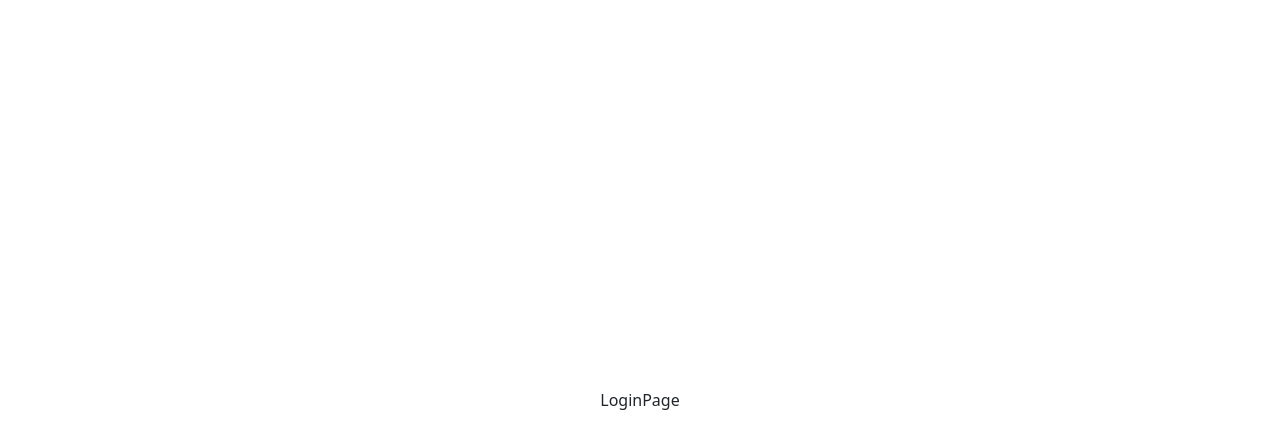
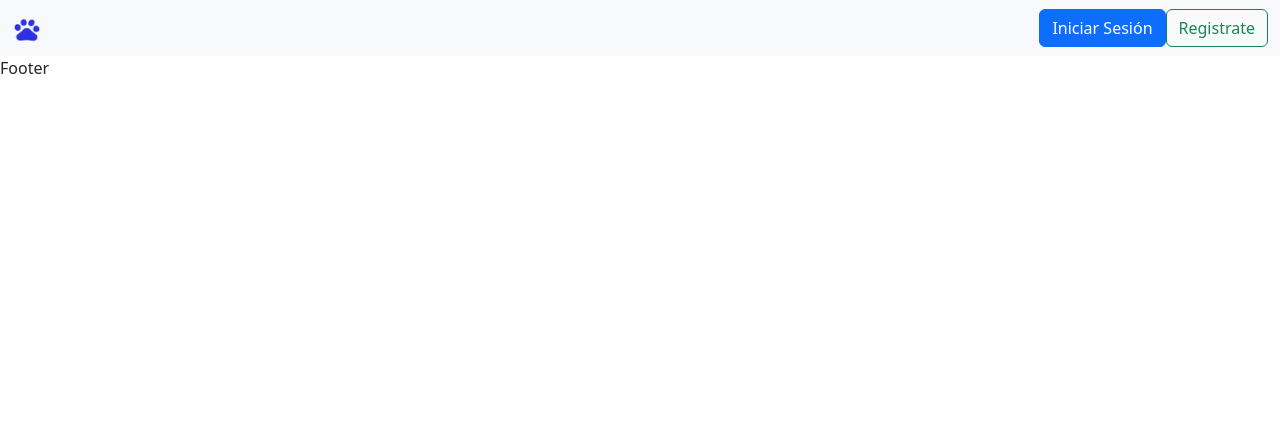
Before and after one commit to andersonNB/vet-app, a React (Vite) app: page / in a window 1280 px wide. Shown: the top 448 px of the page. Built offline with nearby package versions, Linux system fonts and the light colour scheme.

Commit message:
Redirazión componente LoginPage y Componente Home

```diff
--- a/src/App.css
+++ /dev/null
@@ -1,41 +0,0 @@
-#root {
-  max-width: 1280px;
-  margin: 0 auto;
-  padding: 2rem;
-  text-align: center;
-}
-
-.logo {
-  height: 6em;
-  padding: 1.5em;
-  will-change: filter;
-}
-.logo:hover {
-  filter: drop-shadow(0 0 2em #646cffaa);
-}
-.logo.react:hover {
-  filter: drop-shadow(0 0 2em #61dafbaa);
-}
-
-@keyframes logo-spin {
-  from {
-    transform: rotate(0deg);
-  }
-  to {
-    transform: rotate(360deg);
-  }
-}
-
-@media (prefers-reduced-motion: no-preference) {
-  a:nth-of-type(2) .logo {
-    animation: logo-spin infinite 20s linear;
-  }
-}
-
-.card {
-  padding: 2em;
-}
-
-.read-the-docs {
-  color: #888;
-}
--- /dev/null
+++ b/src/VetApp.css
@@ -0,0 +1,4 @@
+html{
+    margin: 0;
+    padding: 0;
+}
--- a/src/VetApp.jsx
+++ b/src/VetApp.jsx
@@ -1,6 +1,6 @@
 import {BrowserRouter} from 'react-router-dom';
-import reactLogo from './assets/react.svg'
-import './App.css'
+// import reactLogo from './assets/react.svg'
+// import './App.css'
 import { VetRoutes } from "./routes";
 
 function VetApp() {
--- a/src/index.css
+++ /dev/null
@@ -1,70 +0,0 @@
-:root {
-  font-family: Inter, Avenir, Helvetica, Arial, sans-serif;
-  font-size: 16px;
-  line-height: 24px;
-  font-weight: 400;
-
-  color-scheme: light dark;
-  color: rgba(255, 255, 255, 0.87);
-  background-color: #242424;
-
-  font-synthesis: none;
-  text-rendering: optimizeLegibility;
-  -webkit-font-smoothing: antialiased;
-  -moz-osx-font-smoothing: grayscale;
-  -webkit-text-size-adjust: 100%;
-}
-
-a {
-  font-weight: 500;
-  color: #646cff;
-  text-decoration: inherit;
-}
-a:hover {
-  color: #535bf2;
-}
-
-body {
-  margin: 0;
-  display: flex;
-  place-items: center;
-  min-width: 320px;
-  min-height: 100vh;
-}
-
-h1 {
-  font-size: 3.2em;
-  line-height: 1.1;
-}
-
-button {
-  border-radius: 8px;
-  border: 1px solid transparent;
-  padding: 0.6em 1.2em;
-  font-size: 1em;
-  font-weight: 500;
-  font-family: inherit;
-  background-color: #1a1a1a;
-  cursor: pointer;
-  transition: border-color 0.25s;
-}
-button:hover {
-  border-color: #646cff;
-}
-button:focus,
-button:focus-visible {
-  outline: 4px auto -webkit-focus-ring-color;
-}
-
-@media (prefers-color-scheme: light) {
-  :root {
-    color: #213547;
-    background-color: #ffffff;
-  }
-  a:hover {
-    color: #747bff;
-  }
-  button {
-    background-color: #f9f9f9;
-  }
-}
--- a/src/main.jsx
+++ b/src/main.jsx
@@ -1,7 +1,7 @@
 import React from 'react'
 import ReactDOM from 'react-dom/client'
 import VetApp from './VetApp'
-import './index.css'
+// import './index.css'
 
 ReactDOM.createRoot(document.getElementById('root')).render(
   <React.StrictMode>
--- /dev/null
+++ b/src/public/pages/HomePage.jsx
@@ -0,0 +1,13 @@
+import { Footer, Navbar } from "../../shared/components"
+
+
+const HomePage = () => {
+  return (
+    <>
+        <Navbar/>
+        <Footer/>
+    </>
+  )
+}
+
+export default HomePage
--- /dev/null
+++ b/src/public/pages/index.js
@@ -0,0 +1 @@
+export {default as HomePage} from './HomePage';
--- a/src/routes/VetRoutes.jsx
+++ b/src/routes/VetRoutes.jsx
@@ -1,12 +1,21 @@
 import {Routes, Route} from 'react-router-dom';
-import { LoginPage } from "../shared/components/auth"
-;
+import {HomePage} from "../public/pages";
+import { LoginPage } from "../shared/components/auth";
+import { Navbar, Footer} from "../shared/components";
+
 
 const VetRoutes = () => {
   return (
-    <Routes>
-        <Route path="/" element={<LoginPage/> } />
-    </Routes>
+    <>
+
+
+      <Routes>
+            <Route path="/" element={<HomePage/> } />
+            <Route path="/login" element={<LoginPage/>}/>
+       </Routes>
+
+
+    </>
   )
 }
 
--- a/src/shared/components/Footer/Footer.jsx
+++ b/src/shared/components/Footer/Footer.jsx
@@ -0,0 +1,7 @@
+import React from 'react'
+
+export const Footer = () => {
+  return (
+    <div>Footer</div>
+  )
+}
--- a/src/shared/components/Navbar/Navbar.jsx
+++ b/src/shared/components/Navbar/Navbar.jsx
@@ -0,0 +1,19 @@
+import { Link } from "react-router-dom";
+import logoPrueba from '../../../assets/logoDePrueba.png';
+
+
+export const Navbar = () => {
+  return (
+    <nav class="navbar bg-light">
+     <div class="container-fluid">
+       <a class="navbar-brand">
+        <img src={logoPrueba} alt="logoPrueba" width="30" height="24" />
+        </a>
+        <div class="d-flex">
+            <Link to="/login" className="btn btn-primary" type="submit">Iniciar Sesión</Link>
+            <button className="btn btn-outline-success" type="submit">Registrate</button>
+        </div>
+      </div>
+   </nav>
+  )
+}
--- a/src/shared/components/auth/pages/LoginPage.jsx
+++ b/src/shared/components/auth/pages/LoginPage.jsx
@@ -1,4 +1,4 @@
-import React from 'react'
+
 
 export const LoginPage = () => {
   return (
--- /dev/null
+++ b/src/shared/components/index.js
@@ -0,0 +1,2 @@
+export * from './Navbar/Navbar';
+export * from './Footer/Footer';
```
Also changed, not shown: src/assets/logoDePrueba.png (added).
